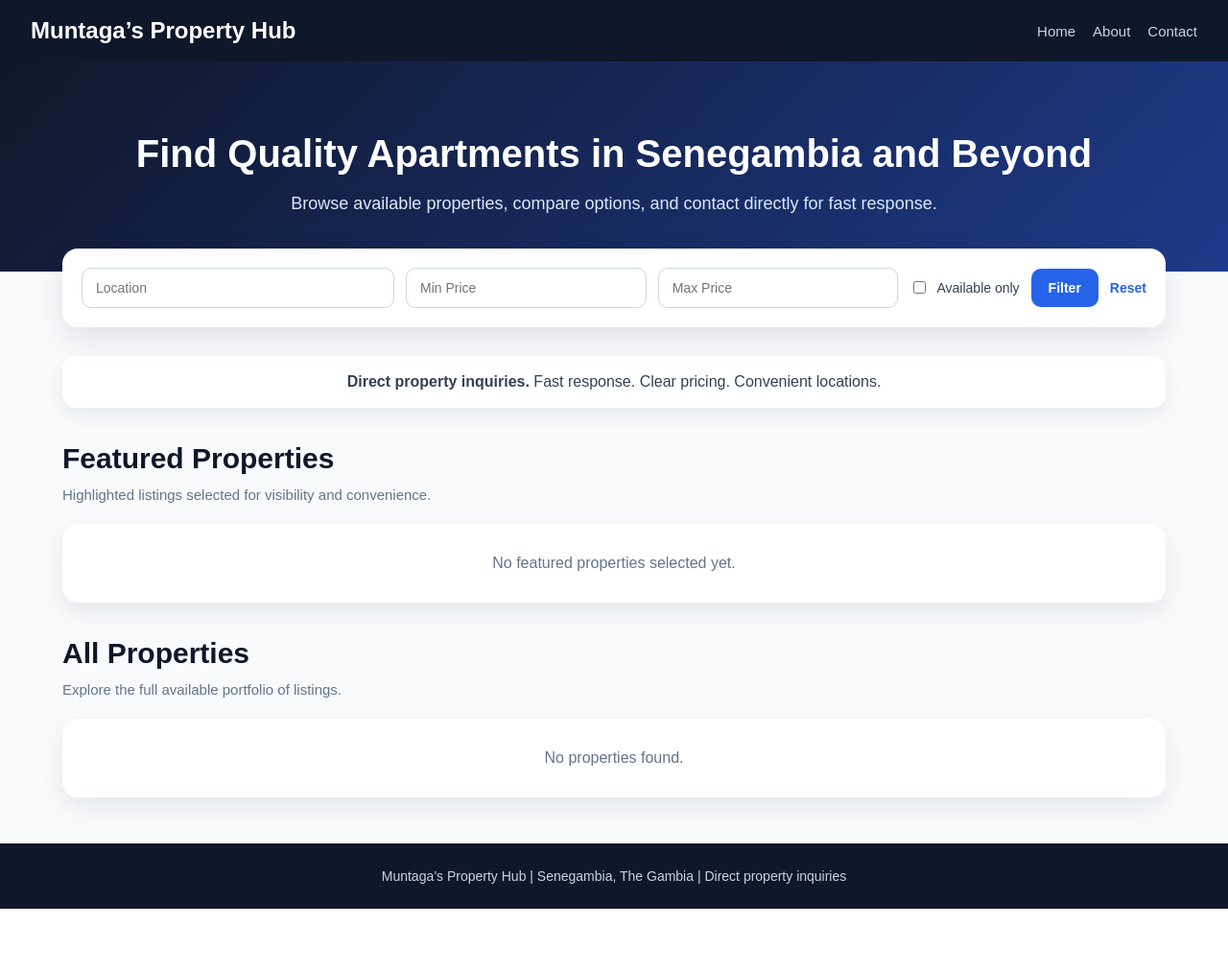
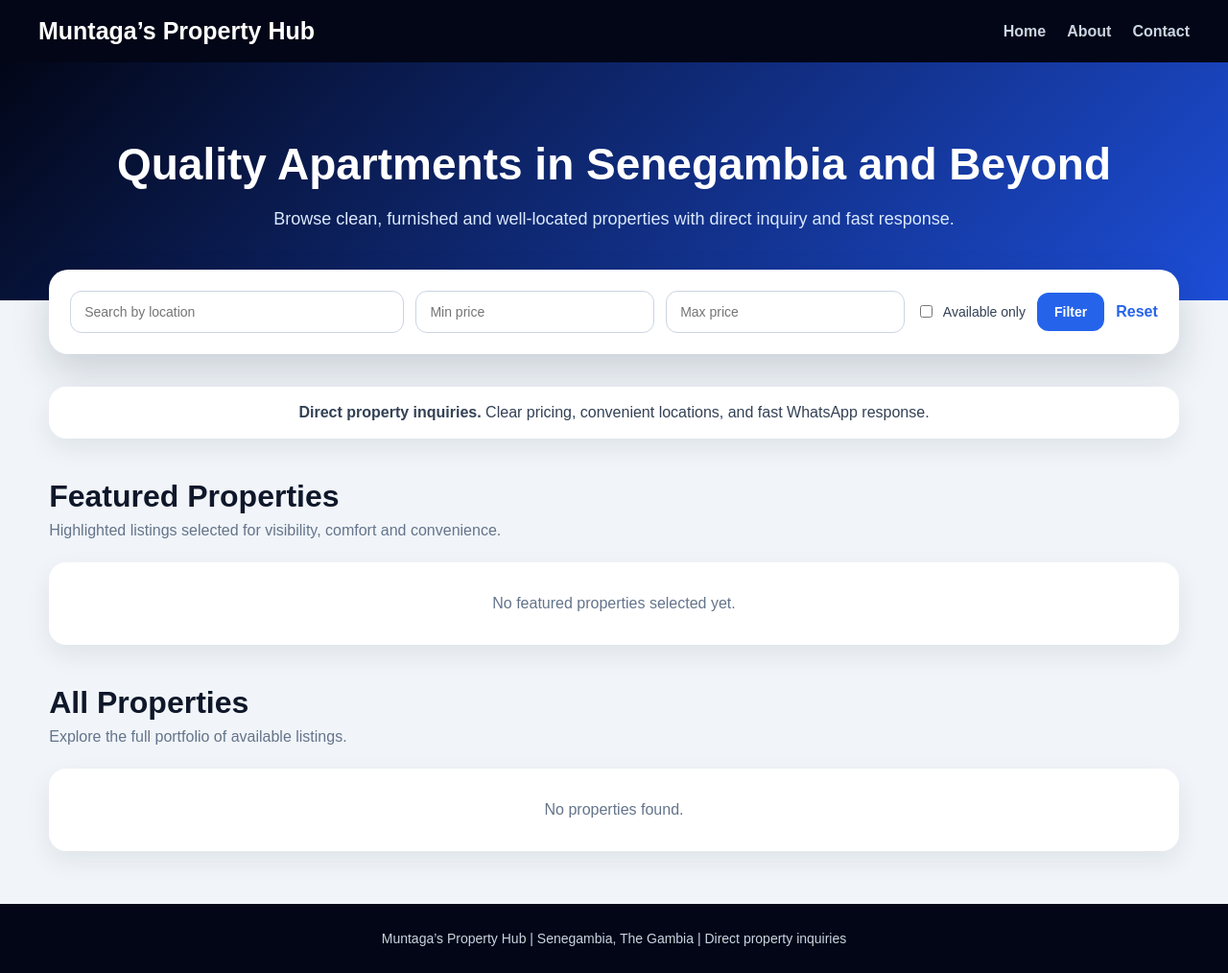
Before and after one commit to muntaga33/apartment-site, a Django app: page / in a window 1280 px wide. Shown: the whole page at 96% size. Before the commit the page ends 947 px from the top, so only its background shows below. Run offline with Django 5.2, Linux system fonts and the light colour scheme; data that the repository does not hold is empty.

Commit message:
update homepage design

```diff
--- a/config/urls.py
+++ b/config/urls.py
@@ -1,17 +1,27 @@
 from django.contrib import admin
 from django.urls import path
-from properties.views import apartment_list, apartment_detail, about, contact, calendar_view
 from django.conf import settings
 from django.conf.urls.static import static
 
+from properties.views import (
+    apartment_list,
+    apartment_detail,
+    about,
+    contact,
+    calendar_view
+)
+
 urlpatterns = [
     path('admin/', admin.site.urls),
+
     path('', apartment_list, name='apartment_list'),
     path('apartment/<int:id>/', apartment_detail, name='apartment_detail'),
+
     path('about/', about, name='about'),
     path('contact/', contact, name='contact'),
     path('calendar/', calendar_view, name='calendar'),
 ]
 
+# Serve media files in development
 if settings.DEBUG:
     urlpatterns += static(settings.MEDIA_URL, document_root=settings.MEDIA_ROOT)
--- a/properties/templates/properties/apartment_list.html
+++ b/properties/templates/properties/apartment_list.html
@@ -5,102 +5,95 @@
     <meta charset="UTF-8">
     <meta name="viewport" content="width=device-width, initial-scale=1.0">
     <title>Muntaga's Property Hub</title>
+
     <style>
-        * {
-            box-sizing: border-box;
-        }
+        * { box-sizing: border-box; }
 
         body {
             margin: 0;
             font-family: Arial, sans-serif;
-            background: #f8fafc;
+            background: #f1f5f9;
             color: #0f172a;
         }
 
-        a {
-            text-decoration: none;
-        }
+        a { text-decoration: none; }
 
         .navbar {
-            background: #0f172a;
+            background: #020617;
             color: white;
-            padding: 18px 32px;
+            padding: 18px 40px;
             display: flex;
             justify-content: space-between;
             align-items: center;
             flex-wrap: wrap;
-            gap: 12px;
-            box-shadow: 0 4px 14px rgba(0, 0, 0, 0.12);
+            gap: 14px;
         }
 
         .brand {
-            font-size: 24px;
-            font-weight: 700;
+            font-size: 25px;
+            font-weight: 800;
         }
 
         .nav-links {
             display: flex;
-            gap: 18px;
-            flex-wrap: wrap;
+            gap: 22px;
         }
 
         .nav-links a {
             color: #cbd5e1;
-            font-size: 15px;
+            font-weight: 600;
         }
 
-        .nav-links a:hover {
-            color: white;
-        }
+        .nav-links a:hover { color: white; }
 
         .hero {
-            background: linear-gradient(135deg, #0f172a, #1e3a8a);
+            background: linear-gradient(135deg, #020617, #1d4ed8);
             color: white;
-            padding: 72px 20px 56px;
+            padding: 80px 20px 70px;
             text-align: center;
         }
 
         .hero h1 {
-            margin: 0 0 14px;
-            font-size: 40px;
-            line-height: 1.2;
+            margin: 0 0 16px;
+            font-size: 46px;
+            line-height: 1.15;
         }
 
         .hero p {
+            max-width: 760px;
             margin: 0 auto;
-            max-width: 760px;
             font-size: 18px;
             color: #dbeafe;
             line-height: 1.6;
         }
 
         .container {
-            width: 90%;
-            max-width: 1150px;
+            width: 92%;
+            max-width: 1200px;
             margin: 0 auto;
         }
 
         .filter-box {
-            margin: -24px auto 30px;
+            margin: -32px auto 34px;
             background: white;
-            padding: 20px;
-            border-radius: 16px;
-            box-shadow: 0 12px 30px rgba(15, 23, 42, 0.10);
+            padding: 22px;
+            border-radius: 20px;
+            box-shadow: 0 18px 40px rgba(15,23,42,0.16);
         }
 
         .filter-form {
             display: grid;
-            grid-template-columns: 1.3fr 1fr 1fr auto auto auto;
+            grid-template-columns: 1.4fr 1fr 1fr auto auto auto;
             gap: 12px;
             align-items: center;
         }
 
-        .filter-form input[type="text"],
-        .filter-form input[type="number"] {
+        input[type="text"],
+        input[type="number"] {
             width: 100%;
-            padding: 12px 14px;
+            padding: 13px 14px;
             border: 1px solid #cbd5e1;
-            border-radius: 10px;
+            border-radius: 12px;
             font-size: 14px;
         }
 
@@ -116,10 +109,10 @@
         .btn {
             display: inline-block;
             padding: 12px 18px;
-            border-radius: 10px;
+            border-radius: 12px;
             border: none;
             cursor: pointer;
-            font-weight: 600;
+            font-weight: 700;
             font-size: 14px;
         }
 
@@ -128,88 +121,95 @@
             color: white;
         }
 
-        .btn-primary:hover {
-            background: #1d4ed8;
-        }
+        .btn-primary:hover { background: #1d4ed8; }
 
         .reset-link {
             color: #2563eb;
-            font-weight: 600;
-            font-size: 14px;
+            font-weight: 700;
             text-align: center;
         }
 
         .trust-strip {
             background: white;
-            padding: 18px 20px;
-            border-radius: 14px;
-            box-shadow: 0 8px 20px rgba(15, 23, 42, 0.07);
-            margin-bottom: 34px;
+            padding: 18px 22px;
+            border-radius: 18px;
+            box-shadow: 0 10px 26px rgba(15,23,42,0.08);
+            margin-bottom: 38px;
             text-align: center;
             color: #334155;
         }
 
         .section {
-            margin: 36px 0;
+            margin: 42px 0;
         }
 
         .section h2 {
-            margin: 0 0 18px;
-            font-size: 30px;
-            color: #0f172a;
+            margin: 0 0 8px;
+            font-size: 32px;
         }
 
         .section-subtext {
-            margin: -6px 0 22px;
+            margin: 0 0 24px;
             color: #64748b;
-            font-size: 15px;
         }
 
-        .grid-featured {
-            display: grid;
-            grid-template-columns: repeat(auto-fit, minmax(320px, 1fr));
-            gap: 22px;
-        }
-
+        .grid-featured,
         .grid-all {
             display: grid;
-            grid-template-columns: repeat(auto-fit, minmax(260px, 1fr));
-            gap: 22px;
+            grid-template-columns: repeat(auto-fit, minmax(280px, 1fr));
+            gap: 24px;
         }
 
         .property-card {
             background: white;
-            border-radius: 18px;
+            border-radius: 22px;
             overflow: hidden;
-            box-shadow: 0 12px 28px rgba(15, 23, 42, 0.08);
-            transition: transform 0.2s ease, box-shadow 0.2s ease;
+            box-shadow: 0 14px 34px rgba(15,23,42,0.10);
+            transition: 0.25s ease;
+            position: relative;
         }
 
         .property-card:hover {
-            transform: translateY(-4px);
-            box-shadow: 0 16px 36px rgba(15, 23, 42, 0.14);
+            transform: translateY(-5px);
+            box-shadow: 0 18px 46px rgba(15,23,42,0.18);
+        }
+
+        .image-wrap {
+            position: relative;
         }
 
         .property-image {
             width: 100%;
-            height: 230px;
+            height: 235px;
             object-fit: cover;
+            display: block;
             background: #e2e8f0;
-            display: block;
+        }
+
+        .badge {
+            position: absolute;
+            top: 14px;
+            left: 14px;
+            background: rgba(15,23,42,0.88);
+            color: white;
+            padding: 7px 11px;
+            border-radius: 999px;
+            font-size: 12px;
+            font-weight: 700;
         }
 
         .property-body {
-            padding: 18px;
+            padding: 20px;
         }
 
         .property-title {
             margin: 0 0 10px;
-            font-size: 22px;
+            font-size: 21px;
             line-height: 1.3;
         }
 
         .property-title a {
-            color: #1e3a8a;
+            color: #0f172a;
         }
 
         .property-title a:hover {
@@ -218,48 +218,63 @@
 
         .property-price {
             font-size: 22px;
-            font-weight: 700;
+            font-weight: 800;
             color: #2563eb;
-            margin: 0 0 10px;
+            margin: 0 0 12px;
         }
 
-        .property-meta,
-        .property-location {
+        .property-location,
+        .property-meta {
             margin: 0 0 8px;
             color: #475569;
             font-size: 14px;
             line-height: 1.5;
         }
 
+        .property-footer {
+            margin-top: 18px;
+            display: flex;
+            justify-content: space-between;
+            align-items: center;
+            gap: 12px;
+        }
+
         .property-status {
-            margin: 14px 0 0;
-            font-weight: 700;
+            font-weight: 800;
             font-size: 14px;
         }
 
-        .available {
-            color: #15803d;
+        .available { color: #15803d; }
+        .not-available { color: #dc2626; }
+
+        .view-link {
+            background: #eff6ff;
+            color: #2563eb;
+            padding: 9px 13px;
+            border-radius: 10px;
+            font-weight: 800;
+            font-size: 13px;
         }
 
-        .not-available {
-            color: #dc2626;
+        .view-link:hover {
+            background: #dbeafe;
         }
 
         .empty-box {
             background: white;
-            border-radius: 16px;
-            padding: 32px 24px;
-            box-shadow: 0 10px 26px rgba(15, 23, 42, 0.08);
+            border-radius: 18px;
+            padding: 34px 24px;
+            box-shadow: 0 10px 26px rgba(15,23,42,0.08);
             color: #64748b;
             text-align: center;
         }
 
         .footer {
-            background: #0f172a;
+            background: #020617;
             color: #cbd5e1;
             text-align: center;
-            padding: 26px 20px;
-            margin-top: 48px;
+            padding: 28px 20px;
+            margin-top: 55px;
             font-size: 14px;
         }
 
@@ -278,10 +293,11 @@
 
             .nav-links {
                 justify-content: center;
+                flex-wrap: wrap;
             }
 
             .hero h1 {
-                font-size: 32px;
+                font-size: 33px;
             }
 
             .hero p {
@@ -292,12 +308,14 @@
                 grid-template-columns: 1fr;
             }
 
-            .section h2 {
-                font-size: 26px;
+            .property-footer {
+                flex-direction: column;
+                align-items: flex-start;
             }
         }
     </style>
 </head>
+
 <body>
 
 <div class="navbar">
@@ -310,20 +328,17 @@
 </div>
 
 <div class="hero">
-        <h1>Find Quality Apartments in Senegambia and Beyond</h1>
-        <p>
-            Browse available properties, compare options, and contact directly for fast response.
-        </p>
+    <h1>Quality Apartments in Senegambia and Beyond</h1>
+    <p>Browse clean, furnished and well-located properties with direct inquiry and fast response.</p>
 </div>
 
 <div class="container">
+
     <div class="filter-box">
         <form method="get" class="filter-form">
-                <input type="text" name="q" placeholder="Location" value="{{ query }}">
-
-                <input type="number" name="min" placeholder="Min Price" value="{{ min_price }}">
-
-                <input type="number" name="max" placeholder="Max Price" value="{{ max_price }}">
+            <input type="text" name="q" placeholder="Search by location" value="{{ query }}">
+            <input type="number" name="min" placeholder="Min price" value="{{ min_price }}">
+            <input type="number" name="max" placeholder="Max price" value="{{ max_price }}">
 
             <label class="checkbox-wrap">
                 <input type="checkbox" name="available" value="yes" {% if available_only == 'yes' %}checked{% endif %}>
@@ -331,96 +346,101 @@
             </label>
 
             <button type="submit" class="btn btn-primary">Filter</button>
-
             <a href="/" class="reset-link">Reset</a>
         </form>
     </div>
 
     <div class="trust-strip">
-            <strong>Direct property inquiries.</strong> Fast response. Clear pricing. Convenient locations.
+        <strong>Direct property inquiries.</strong> Clear pricing, convenient locations, and fast WhatsApp response.
     </div>
 
     <div class="section">
         <h2>Featured Properties</h2>
-            <p class="section-subtext">Highlighted listings selected for visibility and convenience.</p>
+        <p class="section-subtext">Highlighted listings selected for visibility, comfort and convenience.</p>
 
         <div class="grid-featured">
             {% for apartment in featured %}
                 <div class="property-card">
+                    <div class="image-wrap">
                         {% if apartment.image %}
                             <img src="{{ apartment.image.url }}" alt="{{ apartment.title }}" class="property-image">
                         {% else %}
                             <div class="property-image"></div>
                         {% endif %}
+                        <div class="badge">Featured</div>
+                    </div>
 
                     <div class="property-body">
                         <h3 class="property-title">
-                                <a href="{% url 'apartment_detail' apartment.id %}">
-                                    {{ apartment.title }}
-                                </a>
+                            <a href="{% url 'apartment_detail' apartment.id %}">{{ apartment.title }}</a>
                         </h3>
 
                         <p class="property-price">{{ apartment.price }} {{ apartment.currency }} / {{ apartment.price_type }}</p>
-                            <p class="property-location">{{ apartment.location }}</p>
+                        <p class="property-location">📍 {{ apartment.location }}</p>
                         <p class="property-meta">
-                                {{ apartment.bedrooms }} bed | {{ apartment.get_property_type_display }} | {{ apartment.get_furnishing_display }}
+                            {{ apartment.bedrooms }} bed · {{ apartment.get_property_type_display }} · {{ apartment.get_furnishing_display }}
                         </p>
 
+                        <div class="property-footer">
                             {% if apartment.available %}
-                                <p class="property-status available">Available</p>
+                                <span class="property-status available">Available</span>
                             {% else %}
-                                <p class="property-status not-available">Not Available</p>
+                                <span class="property-status not-available">Not Available</span>
                             {% endif %}
+
+                            <a href="{% url 'apartment_detail' apartment.id %}" class="view-link">View Details</a>
+                        </div>
                     </div>
                 </div>
             {% empty %}
-                    <div class="empty-box">
-                        No featured properties selected yet.
-                    </div>
+                <div class="empty-box">No featured properties selected yet.</div>
             {% endfor %}
         </div>
     </div>
 
     <div class="section">
         <h2>All Properties</h2>
-            <p class="section-subtext">Explore the full available portfolio of listings.</p>
+        <p class="section-subtext">Explore the full portfolio of available listings.</p>
 
         <div class="grid-all">
             {% for apartment in apartments %}
                 <div class="property-card">
+                    <div class="image-wrap">
                         {% if apartment.image %}
                             <img src="{{ apartment.image.url }}" alt="{{ apartment.title }}" class="property-image">
                         {% else %}
                             <div class="property-image"></div>
                         {% endif %}
+                    </div>
 
                     <div class="property-body">
                         <h3 class="property-title">
-                                <a href="{% url 'apartment_detail' apartment.id %}">
-                                    {{ apartment.title }}
-                                </a>
+                            <a href="{% url 'apartment_detail' apartment.id %}">{{ apartment.title }}</a>
                         </h3>
 
                         <p class="property-price">{{ apartment.price }} {{ apartment.currency }} / {{ apartment.price_type }}</p>
-                            <p class="property-location">{{ apartment.location }}</p>
+                        <p class="property-location">📍 {{ apartment.location }}</p>
                         <p class="property-meta">
-                                {{ apartment.bedrooms }} bed | {{ apartment.get_property_type_display }}
+                            {{ apartment.bedrooms }} bed · {{ apartment.get_property_type_display }}
                         </p>
 
+                        <div class="property-footer">
                             {% if apartment.available %}
-                                <p class="property-status available">Available</p>
+                                <span class="property-status available">Available</span>
                             {% else %}
-                                <p class="property-status not-available">Not Available</p>
+                                <span class="property-status not-available">Not Available</span>
                             {% endif %}
+
+                            <a href="{% url 'apartment_detail' apartment.id %}" class="view-link">View Details</a>
+                        </div>
                     </div>
                 </div>
             {% empty %}
-                    <div class="empty-box">
-                        No properties found.
-                    </div>
+                <div class="empty-box">No properties found.</div>
             {% endfor %}
         </div>
     </div>
+
 </div>
 
 <div class="footer">
```
Also changed, not shown: config/settings.py (+5 -18 lines). Lines whose indentation alone changed are shown as unchanged.
